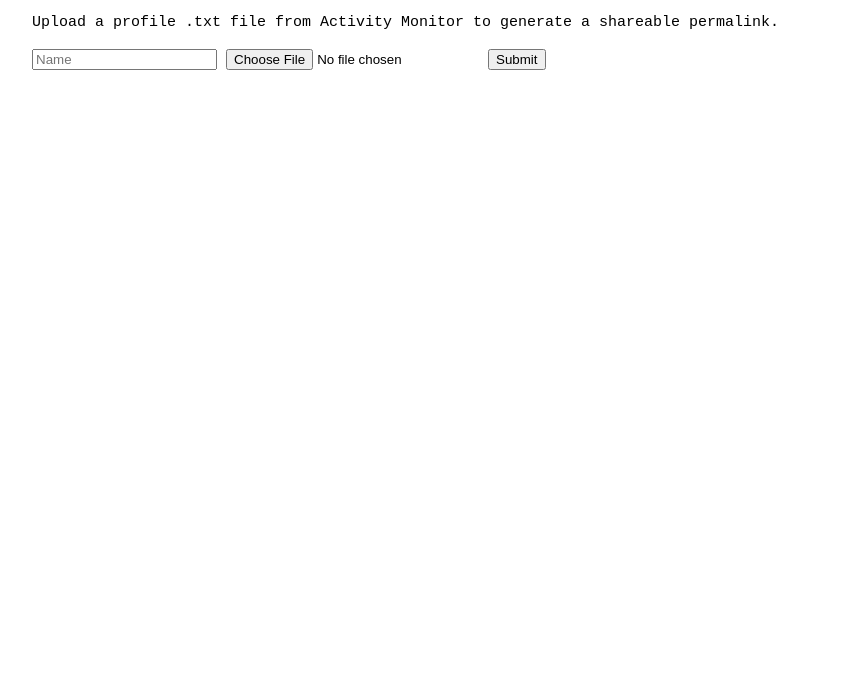
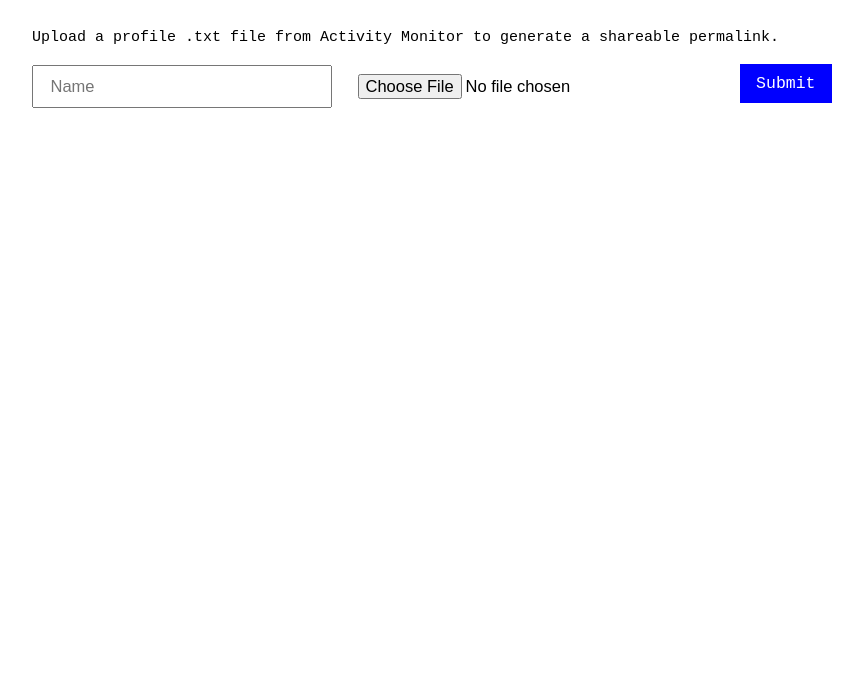
Before and after one commit to mapsam/call-graph-gist, a website: page views/index.html in a window 1280 px wide. Shown: the part 121-800 px from the top of the page, without its empty margins (208-1071 px from the left). Drawn offline with Linux system fonts and the light colour scheme.

Commit message:
update form CSS a lil bit

```diff
--- a/views/index.html
+++ b/views/index.html
@@ -31,6 +31,26 @@
     .counts li span {
       color: #c0c0c0;
     }
+
+    form {
+      margin-top: 2em;
+    }
+    form input {
+      padding: 10px 1em;
+      font-size: 1.1em;
+    }
+    input[type="text"] {
+      width: 300px;
+    }
+    input[type="submit"] {
+      color: white;
+      background: blue;
+
+      border: none;
+      font-family: monospace;
+      font-size: 1.1em;
+      float: right;
+    }
   </style>
 </head>
 
```
